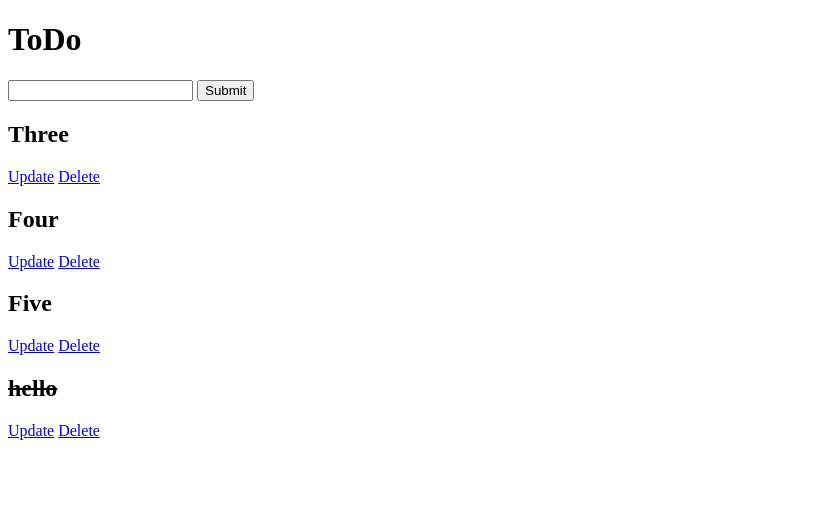
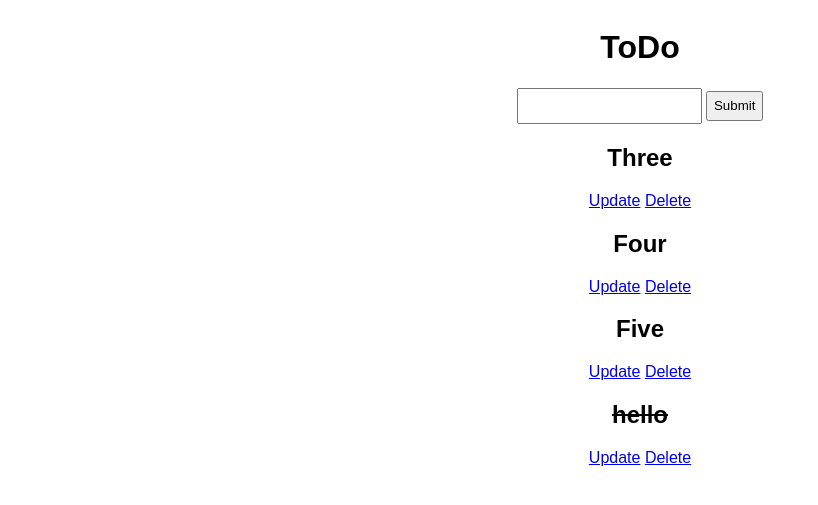
Before and after one commit to vrn295/ToDo, a Django app: page / in a window 1280 px wide. Shown: the top 505 px of the page, without its empty margins (0-818 px from the left). Run offline with Django 3.2, Linux system fonts and the light colour scheme; data comes from the database, SQL or seed files in the repository; both versions use the stored data as it was after the commit.

Commit message:
initial commit

```diff
--- a/base/templates/base/home.html
+++ b/base/templates/base/home.html
@@ -4,13 +4,25 @@
     <meta charset="UTF-8" />
     <meta name="viewport" content="width=device-width, initial-scale=1.0" />
     <title>ToDo</title>
+    <style>
+      body{
+        display: flex;
+        flex-direction: column;
+        align-items: center;
+        text-align: center;
+        font-family: sans-serif;
+      }
+      input{
+        height: 30px;
+      }
+    </style>
   </head>
   <body>
     <div>
       <h1>ToDo</h1>
       <form action="/" method="POST">
         {% csrf_token %} {{form.title}}
-        <input type="submit" name="Submit" />
+        <input id="submit" type="submit" name="Submit" />
       </form>
 
       {% for task in tasks %}
--- a/base/urls.py
+++ b/base/urls.py
@@ -1,8 +1,9 @@
-from django.urls import path
+from django.urls import path, include
 from . import views
 
 urlpatterns = [
     path('', views.index, name='index'),
     path('update_task/<str:pk>/', views.update, name='update_task'),
     path('delete/<str:pk>/', views.delete, name='delete'),
+    path('api-auth/', include('rest_framework.urls')),
 ]
--- a/base/views.py
+++ b/base/views.py
@@ -3,6 +3,11 @@ from django.http import HttpResponse
 # Create your views here.
 from .models import *
 from .forms import *
+
+from rest_framework import viewsets
+from rest_framework import permissions
+
+from .seralizers import BaseSerializer
 
 
 def index(request):
@@ -47,3 +52,12 @@ def delete(request, pk):
 
     context = {'item': item}
     return render(request, 'base/delete.html', context)
+
+
+'''Serializers'''
+
+
+class BaseViewSet(viewsets.ModelViewSet):
+    queryset = Base.objects.all().order_by('-date_created')
+    serializer_class = BaseSerializer
+    permission_classes = [permissions.IsAuthenticated]
--- a/todo/urls.py
+++ b/todo/urls.py
@@ -18,5 +18,5 @@ from django.urls import path, include
 
 urlpatterns = [
     path('admin/', admin.site.urls),
-    path('', include("base.urls"))
+    path('', include("base.urls")),
 ]
```
Also changed, not shown: base/seralizers.py (added, +8 -0 lines), todo/settings.py (+9 -1 lines), base/serializer_views.py (added), db.sqlite3.
